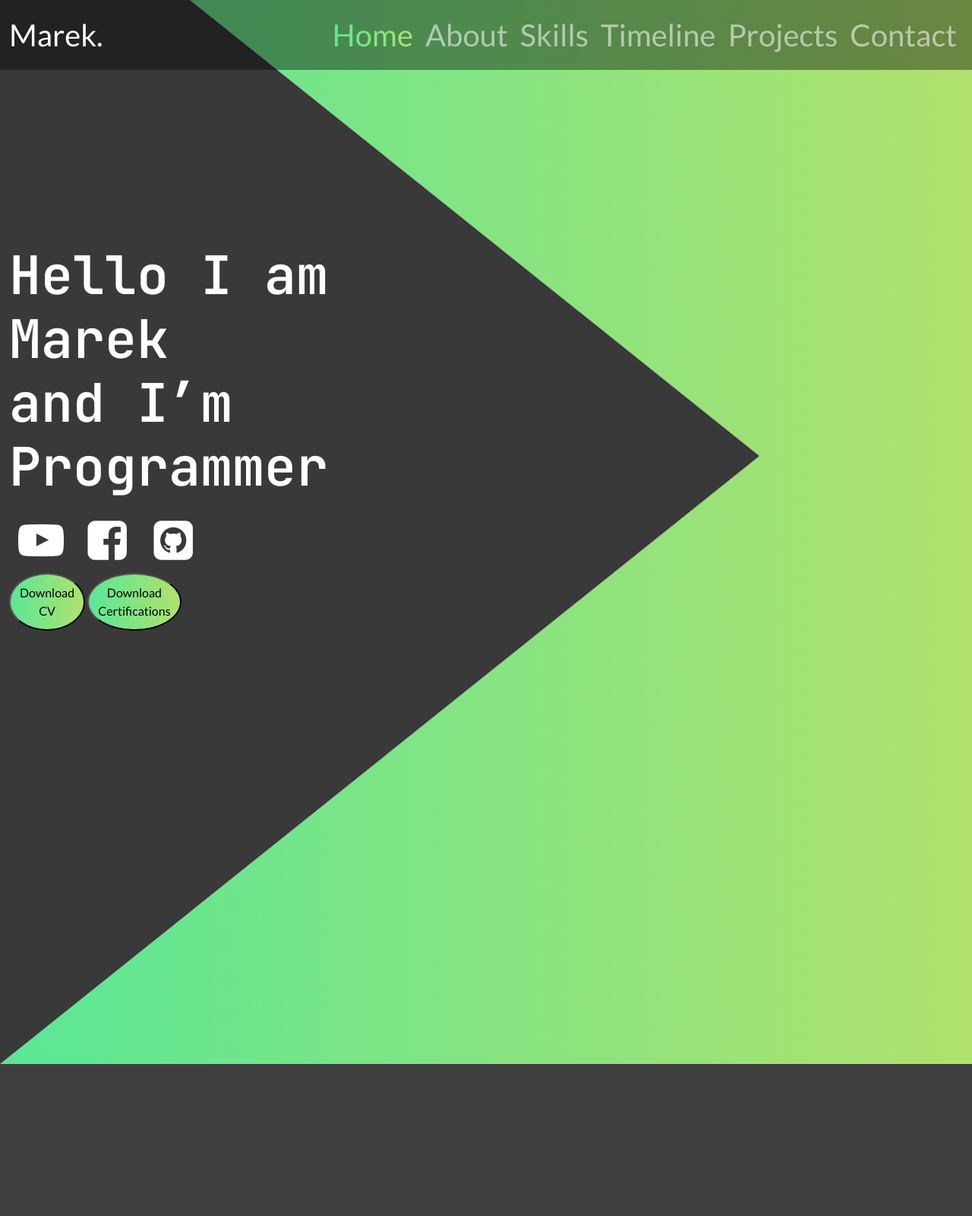
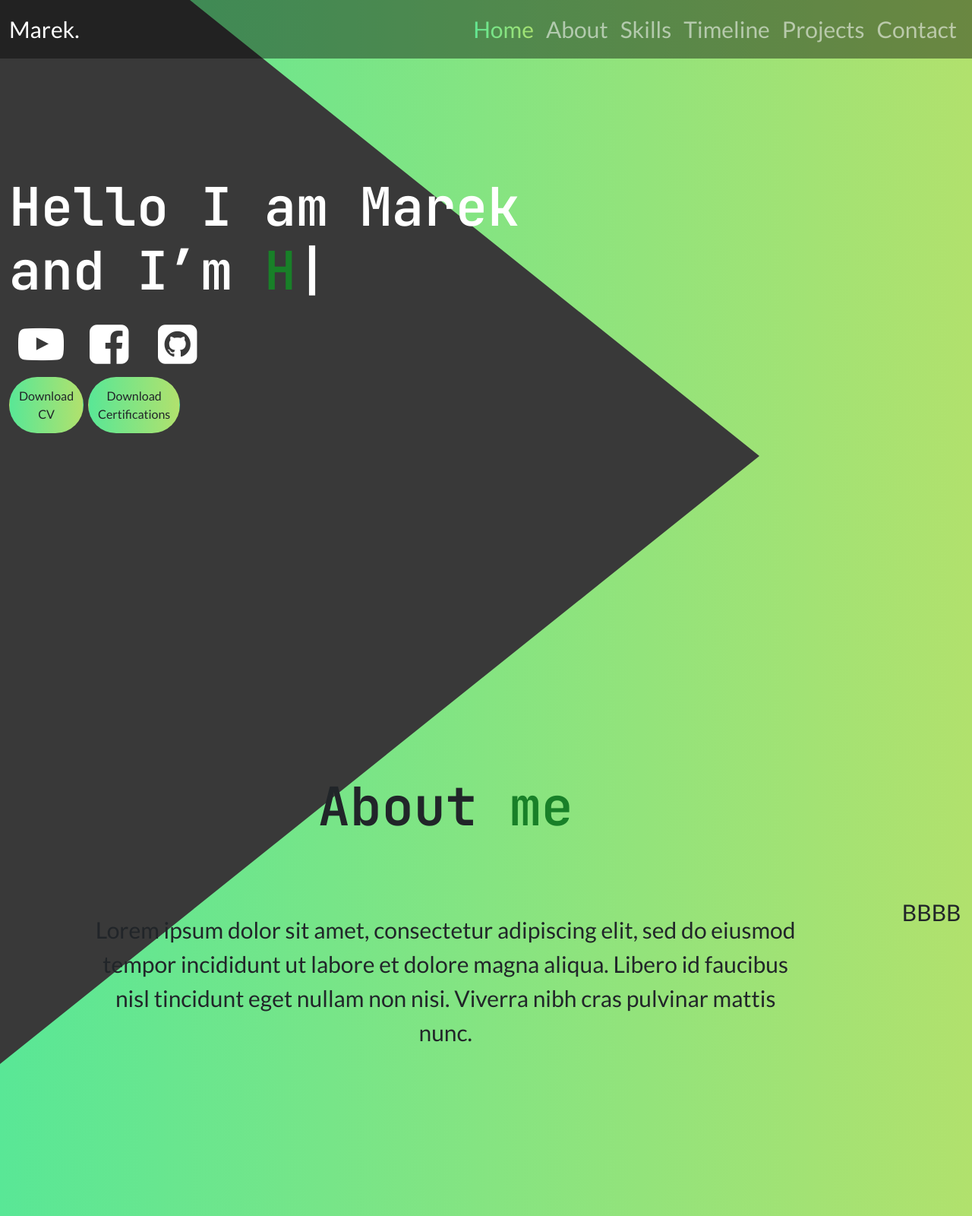
Before and after one commit to UrodaMarek/portfolio, a PHP site: page / in a window 1280 px wide. Shown: the whole page at 76% size. Before the commit the page ends 1400 px from the top, so only its background shows below. Run offline with PHP 8.4, Linux system fonts and the light colour scheme; style sheets or scripts are compiled from the project's sources; some libraries are stand-ins or nearby versions.

Commit message:
About section update

```diff
--- a/css/font.css
+++ b/css/font.css
@@ -3,14 +3,17 @@
 @import "../css/fontello.css";
 h1 {
   font-family: "JetBrains Mono", monospace;
+  font-size: 70px;
 }
 
 body {
   font-family: "Lato", sans-serif;
+  font-size: 30px;
 }
 
 .icon-github-squared, .icon-youtube-play, .icon-facebook-squared {
   font-size: 60px;
+  transition-duration: 0.5s;
 }
 
 .icon-github-squared:hover {
--- a/index.html
+++ b/index.html
@@ -10,10 +10,10 @@
     <link href="./css/style.css" rel="stylesheet" />
   </head>
 
-  <body>
+  <body onload="">
     <nav class="navbar sticky-top navbar-dark navbar-expand-lg">
       <div class="container-fluid">
-        <a class="navbar-brand" href="#">Marek.</a>
+        <div id="brand"><a class="navbar-brand" href="#">Marek.</a></div>
         <button
           class="navbar-toggler"
           type="button"
@@ -31,7 +31,9 @@
         >
           <ul class="navbar-nav">
             <li class="nav-item">
-              <a class="nav-link active" aria-current="page" href="#">Home</a>
+              <a class="nav-link active" aria-current="page" href="#Home"
+                >Home</a
+              >
             </li>
             <li class="nav-item">
               <a class="nav-link" href="#">About</a>
@@ -53,24 +55,62 @@
       </div>
     </nav>
 
-
-    <div id="triangle">
-    </div>
+    <div id="triangle"></div>
     <div class="row" id="over-layout">
       <div class="col" id="profession">
-        <h1>Hello I am Marek <br>
-        and I’m Programmer</h1>
-        <a target="_blank" href="https://www.youtube.com/@KruczeIT" title="See my YouTube channel"><i class="icon-youtube-play"></i></a>
-        <a target="_blank" href="" title="See my profile on Facebook"><i class="icon-facebook-squared"></i></a>
-        <a target="_blank" href="https://github.com/UrodaMarek" title="See my repositories"><i class="icon-github-squared"></i></a><br/>
-        <button>Download<br>CV</button>
-        <button>Download<br>Certifications</button>
+        <h1 id="#Home">
+          Hello I am Marek <br />
+          and I’m <span id="me" class="special-colors"></span>
+        </h1>
+        <a
+          target="_blank"
+          href="https://www.youtube.com/@KruczeIT"
+          title="See my YouTube channel"
+          ><i type="button" class="icon-youtube-play"></i
+        ></a>
+        <a target="_blank" href="" title="See my profile on Facebook"
+          ><i type="button" class="icon-facebook-squared"></i
+        ></a>
+        <a
+          target="_blank"
+          href="https://github.com/UrodaMarek"
+          title="See my repositories"
+          ><i type="button" class="icon-github-squared"></i></a
+        ><br />
+        <button class="btn" type="button">Download<br />CV</button>
+        <button class="btn" type="button">Download<br />Certifications</button>
       </div>
       <div class="col-5">
-        <img src="./hacker.png" id="face-image">
+        <img src="./hacker.png" id="face-image" />
       </div>
     </div>
-    BBB
+    <div id="about" class="row">
+      <div class="col">
+        <h1>About <span class="special-colors">me</span></h1>
+        <br/><br/>
+        Lorem ipsum dolor sit amet, consectetur adipiscing elit, sed do eiusmod<br>
+        tempor incididunt ut labore et dolore magna aliqua. Libero id faucibus<br>
+        nisl tincidunt eget nullam non nisi. Viverra nibh cras pulvinar mattis<br>
+        nunc.
+      </div>
+      <div class="col-1">BBBB</div>
+    </div>
     <script src="./node_modules/bootstrap/dist/js/bootstrap.bundle.min.js"></script>
+    <script src="./node_modules/typed.js/dist/typed.umd.js"></script>
+    <script>
+      const typed = new Typed("#me", {
+        strings: [
+          "Programmer",
+          "Hacker",
+          "YouTuber",
+          "Administrator",
+          "Teacher",
+        ],
+        typeSpeed: 100,
+        backSpeed: 100,
+        backDelay: 1000,
+        loop: true,
+      });
+    </script>
   </body>
 </html>
--- a/js/script.js
+++ /dev/null
@@ -1 +0,0 @@
-//
--- a/package.json
+++ b/package.json
@@ -1,5 +1,6 @@
 {
   "dependencies": {
-    "bootstrap": "^5.3.2"
+    "bootstrap": "^5.3.2",
+    "typed.js": "^2.1.0"
   }
 }
--- a/scss/font.scss
+++ b/scss/font.scss
@@ -4,14 +4,17 @@
 
 h1{
     font-family: 'JetBrains Mono', monospace;
+    font-size: 70px;
 }
 
 body {
     font-family: 'Lato', sans-serif;
+    font-size: 30px;
 }
 
 .icon-github-squared, .icon-youtube-play, .icon-facebook-squared {
     font-size: 60px;
+    transition-duration: 0.5s;
 }
 
 .icon-github-squared:hover {
--- a/scss/nav.scss
+++ b/scss/nav.scss
@@ -5,8 +5,18 @@
     width: 100%;
     background-color:  #00000066;
     text-align: center;
+    #brand {
+        color: $light;
+        a {
+            transition-duration: 0.5s;
+        }
+    }
     a {
-        font-size: 2.5em;
+        font-size: 1em;
+        transition-duration: 0.5s;
+    }
+    li {
+        transition: 0.5s;
     }
     li:hover{
         background: #11111166;
@@ -27,12 +37,4 @@
         text-fill-color: transparent;
         display: block;
     }
-    .active:hover {
-        background: $gradient-primary;
-        -webkit-background-clip: text;
-        -webkit-text-fill-color: transparent;
-        background-clip: text;
-        text-fill-color: transparent;
-        display: block;
-    }
   }
--- a/scss/style.scss
+++ b/scss/style.scss
@@ -6,9 +6,17 @@ body {
   overflow-x: hidden;
 }
 
-.row, .col, .col-8 {
+.row{
+  display: flex;
+  justify-content: center;
+  align-items: center;
   max-width: 100vw;
+  min-height: 100vh;
   margin: 0;
+}
+
+.col {
+  vertical-align: middle;
 }
 
 .col-8 {
@@ -26,12 +34,8 @@ body {
 }
 
 #over-layout {
-  position:absolute;
-  margin-top: 20vh;
-  h1 {
-    margin-top: 20vh;
-    font-size: 70px;
-  }
+  z-index: 2;
+  position:relative;
 }
 
 #profession {
@@ -42,7 +46,12 @@ body {
   button {
     background: $gradient-primary;
     padding: 12px;
-    border-radius: 50%;
+    border-radius: 40px;
+    transition-duration: 0.5s;
+  }
+  button:hover {
+    color: $font-light;
+    box-shadow: 0 6px 8px 0 rgba(89,231,150,0.24), 0 17px 50px 0 rgba(177,225,109,0.19);
   }
 }
 
@@ -56,3 +65,13 @@ body {
   mask-image: linear-gradient(170deg, black, transparent);
   mask-mode: alpha;
 }
+
+.special-colors {
+  color: $font-special;
+}
+
+#about {
+  text-align: center;
+  z-index: 1;
+  position: relative;
+}
```
Also changed, not shown: css/nav.css, css/style.css, package-lock.json.
